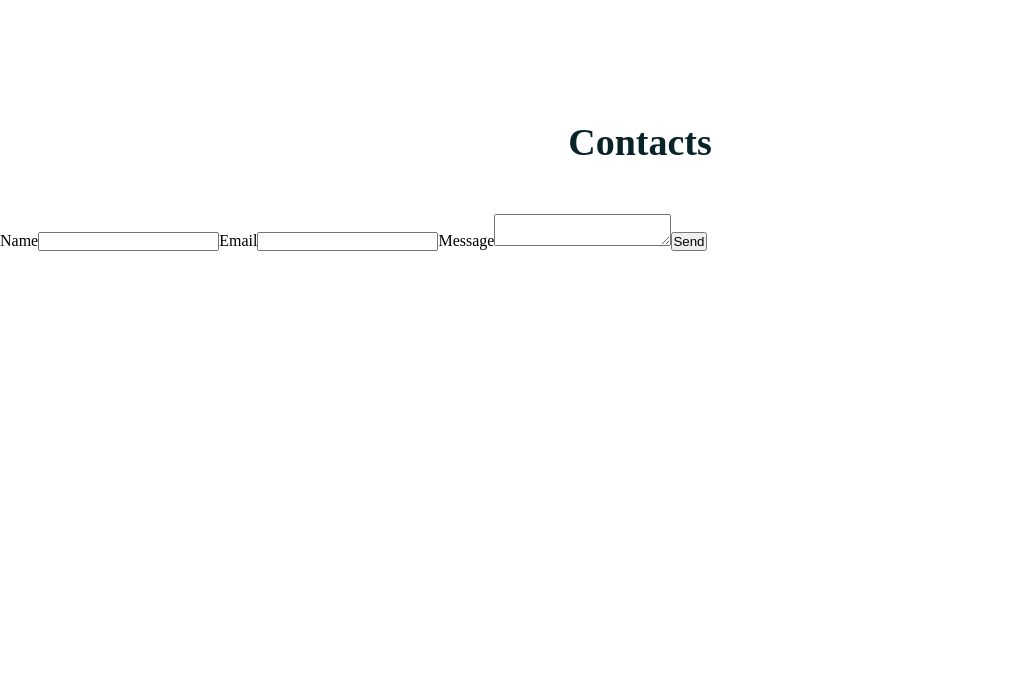
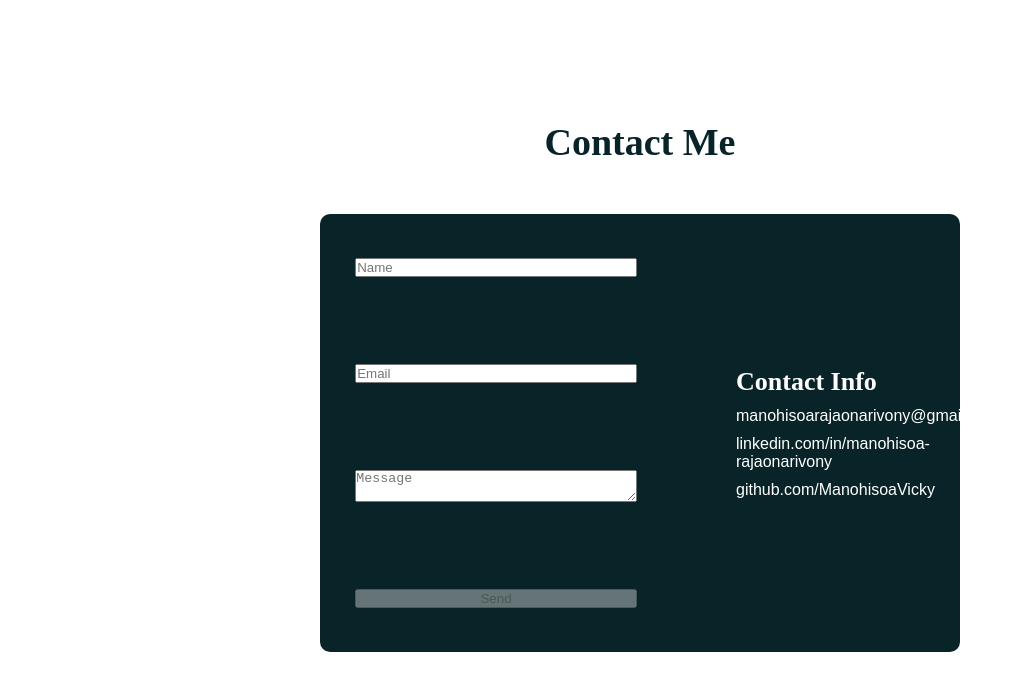
Before and after one commit to ManohisoaVicky/portfolio, a React (Create React App) app: page / in a window 1280 px wide. Both pictures are taken after a click on the item "CONTACT". Shown: the part 800-1490 px from the top of the page, without its empty margins (0-1022 px from the left). Built offline with nearby package versions, Linux system fonts and the light colour scheme.

Commit message:
added contact info and disabled submit if form is empty

```diff
--- a/src/sections/ContactSection/ContactSection.css
+++ b/src/sections/ContactSection/ContactSection.css
@@ -22,3 +22,61 @@
    text-align: center;
    margin: 50px 0px 50px 0px;
 }
+
+#contacts-container {
+    display: flex;
+    justify-content: space-between;
+
+    margin: auto;
+    height: 60%;
+    width: 50%;
+    background-color: var(--dark);
+    border-radius: 10px;
+}
+
+#contact-form-container {
+    width: 55%;
+}
+
+#contact-form-container form {
+    display: flex;
+    flex-direction: column;
+    justify-content: space-around;
+    align-items: center;
+
+    width: 100%;
+    height: 100%;
+}
+
+#contact-form-container form input,
+#contact-form-container form textarea {
+    width: 80%;
+}
+
+#contact-container {
+    display: flex;
+    flex-direction: column;
+    justify-self: self-end;
+    align-self: center;
+
+    width: 35%;
+}
+
+#contact-container h3 {
+    font-size: 26px;
+    font-family: var(--title-font);
+    color: white;
+}
+
+#contact-container a {
+    text-decoration: none;
+    color: white;
+    font-size: 16px;
+    font-family: var(--text-font);
+    margin-top: 10px;
+    transition: .8s ease-out;
+}
+
+#contact-container a:hover {
+    color: var(--light);
+}
--- a/src/sections/ContactSection/ContactSection.jsx
+++ b/src/sections/ContactSection/ContactSection.jsx
@@ -1,9 +1,28 @@
-import React, { useRef } from "react";
+import React, { useRef, useState } from "react";
 import emailjs from "@emailjs/browser";
 
 import "./ContactSection.css";
 
 function ContactSection({ state }) {
+
+  const [inputState, setInputState] = useState({
+    user_name: "",
+    user_email: "",
+    message: ""
+  })
+
+  function isEmpty(input) {
+    return input.trim() !== "";
+  }
+
+  function minLength(word, char) {
+    return word.length > char;
+  }
+
+  function validateEmail(input) {
+    return /\S+@\S+\.\S+/.test(input);
+  }
+
     const form = useRef();
 
     const sendEmail = (e) => {
@@ -17,32 +36,61 @@ function ContactSection({ state }) {
           process.env.REACT_APP_PUBLIC_KEY
         )
         .then(
-          (result) => {
-            console.log(result.text);
-          },
           (error) => {
             console.log(error.text);
           }
         );
+
+        setInputState({
+          user_name: "",
+          user_email: "",
+          message: "",
+        });
     };
 
+     const handleChange = (e) => {
+       setInputState((oldState) => ({
+         ...oldState,
+         [e.target.name]: e.target.value,
+       }));
+     };
+
+     let formIsInvalid = !(isEmpty(inputState.user_name) && validateEmail(inputState.user_email) && minLength(inputState.message, 15)
+)
   return (
     <section
       id="contact-section"
       className={!state.contact ? "hide" : undefined}
     >
-      <h2>Contacts</h2>
+      <h2>Contact Me</h2>
       <div id="contacts-container">
-        <div className="contact-form-container">
+        <div id="contact-form-container">
           <form ref={form} onSubmit={sendEmail}>
-            <label>Name</label>
-            <input type="text" name="user_name" />
-            <label>Email</label>
-            <input type="email" name="user_email" />
-            <label>Message</label>
-            <textarea name="message" />
-            <input type="submit" value="Send" />
+            <input type="text" name="user_name" placeholder="Name" value={inputState.user_name || ""} onChange={handleChange} />
+            <input type="email" name="user_email" placeholder="Email" value={inputState.user_email || ""} onChange={handleChange} />
+            <textarea name="message" placeholder="Message" value={inputState.message || ""} onChange={handleChange} />
+            <input type="submit" value="Send" disabled={formIsInvalid}/>
           </form>
+        </div>
+        <div id="contact-container">
+          <h3>Contact Info</h3>
+          <a href="mailto:manohisoarajaonarivony@gmail.com">
+            manohisoarajaonarivony@gmail.com
+          </a>
+          <a
+            href="https://www.linkedin.com/in/manohisoa-rajaonarivony/"
+            target="_blank"
+            rel="noreferrer"
+          >
+            linkedin.com/in/manohisoa-rajaonarivony
+          </a>
+          <a
+            href="https://github.com/ManohisoaVicky"
+            target="_blank"
+            rel="noreferrer"
+          >
+            github.com/ManohisoaVicky
+          </a>
         </div>
       </div>
     </section>
```
